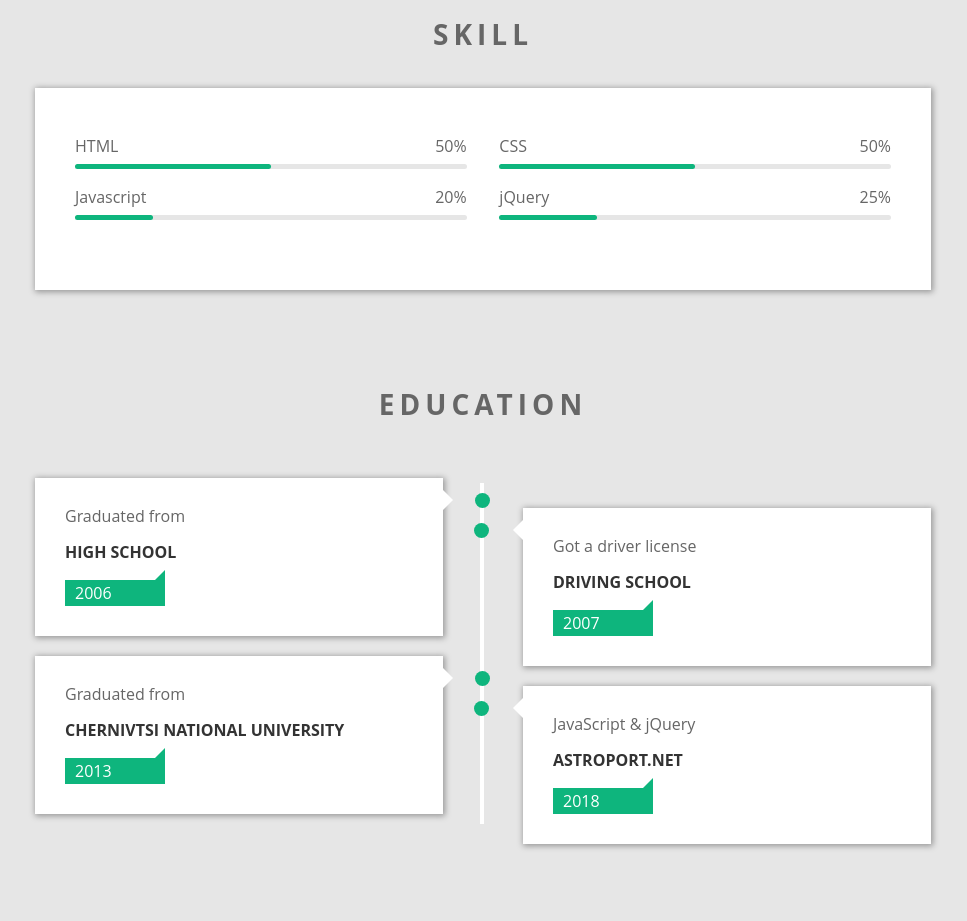
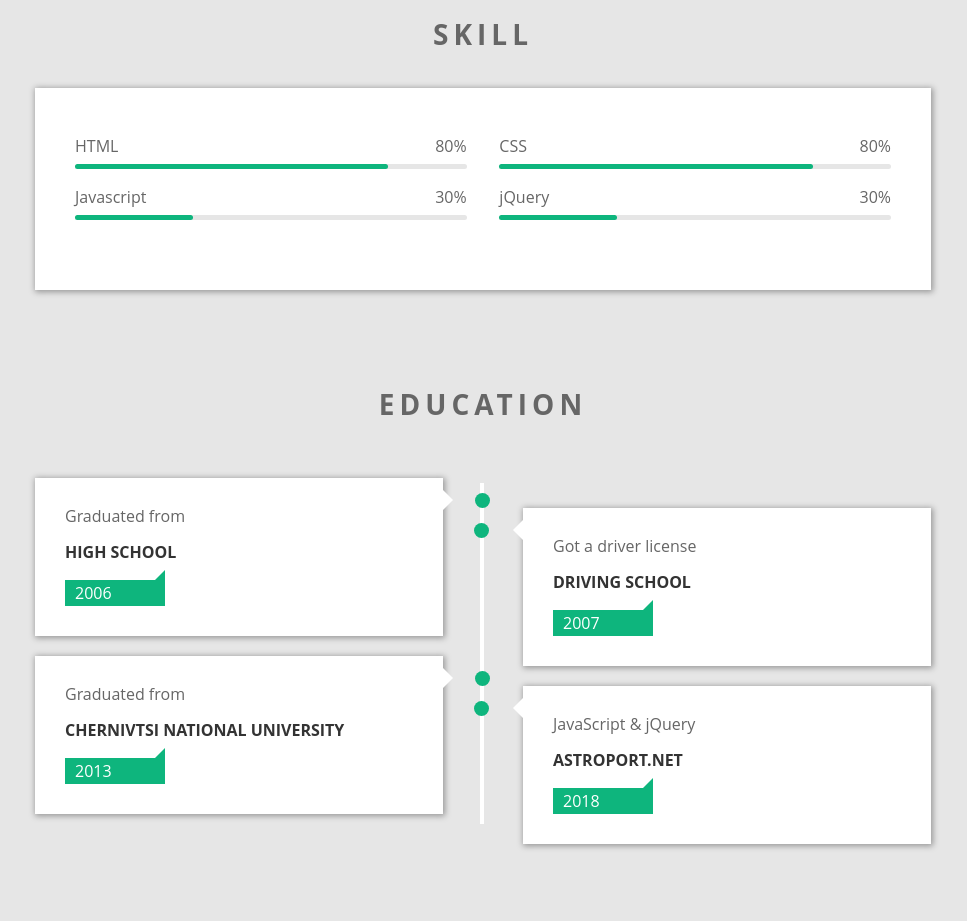
Before and after one commit to GiBOleG/MyPortfolio, a plain HTML site: page index.html in a window 1280 px wide. Shown: the part 1140-2061 px from the top of the page, without its empty margins (157-1124 px from the left). Drawn offline with nearby package versions, Linux system fonts and the light colour scheme.

Commit message:
corrected skills

```diff
--- a/index.html
+++ b/index.html
@@ -129,23 +129,23 @@
         <div class="skill-wrapper">
             <div class="skill">
                 <p>HTML</p>
-                <p>50%</p>
-                <div class="progress"><span style="width: 50%;"></span></div>
+                <p>80%</p>
+                <div class="progress"><span style="width: 80%;"></span></div>
             </div>
             <div class="skill">
                 <p>CSS</p>
-                <p>50%</p>
-                <div class="progress"><span style="width: 50%"></span></div>
+                <p>80%</p>
+                <div class="progress"><span style="width: 80%"></span></div>
             </div>
             <div class="skill">
                 <p>Javascript</p>
-                <p>20%</p>
-                <div class="progress"><span style="width: 20%"></span></div>
+                <p>30%</p>
+                <div class="progress"><span style="width: 30%"></span></div>
             </div>
             <div class="skill">
                 <p>jQuery</p>
-                <p>25%</p>
-                <div class="progress"><span style="width: 25%"></span></div>
+                <p>30%</p>
+                <div class="progress"><span style="width: 30%"></span></div>
             </div>
         </div>
     </div>
```
